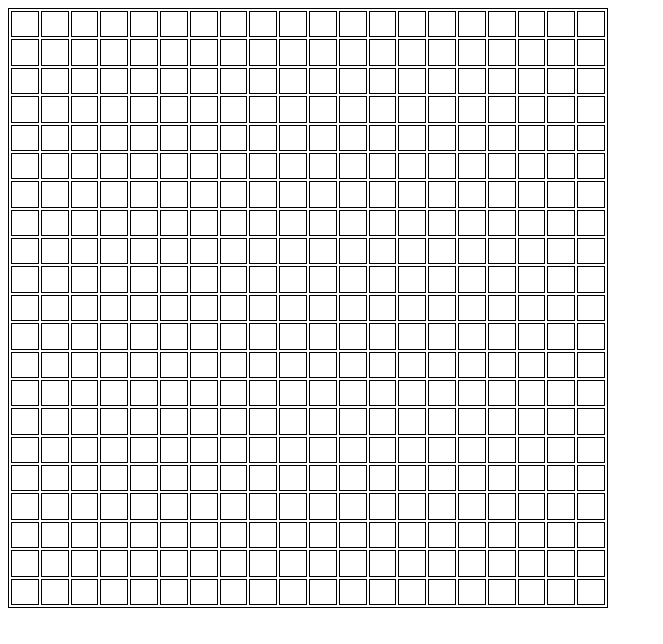
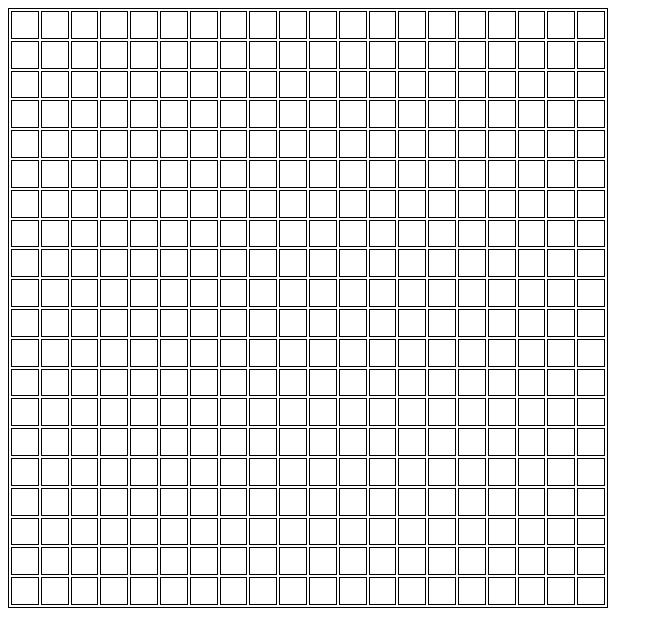
Before and after one commit to mouad13/Jeu_de_la_vie, a website: page public/index.html in a window 1280 px wide. Shown: the whole page, without its empty margins (0-663 px from the left). Drawn offline with nearby package versions, Linux system fonts and the light colour scheme.

Commit message:
Modif tableau

```diff
--- a/public/app.js
+++ b/public/app.js
@@ -0,0 +1,7 @@
+
+for (var i = 0; i < 20; i++) {
+	$("#table").append('<tr data-row="'+i+'"></tr>');
+	for (var j = 0; j < 20; j++) {
+		$("#table tr:last-child").append('<td data-row="'+j+'"data-column="'+j+'" ></td>');
+	}
+}
--- a/public/index.html
+++ b/public/index.html
@@ -6,49 +6,9 @@
 </head>
 <body>
 <table id="table">
-	<tr><td></td><td></td><td></td><td></td><td></td><td></td><td></td><td></td><td></td><td></td><td></td><td></td><td></td><td></td><td></td><td></td><td></td><td></td><td></td><td></td></tr>
 
-	<tr><td></td><td></td><td></td><td></td><td></td><td></td><td></td><td></td><td></td><td></td><td></td><td></td><td></td><td></td><td></td><td></td><td></td><td></td><td></td><td></td></tr>
-
-	<tr><td></td><td></td><td></td><td></td><td></td><td></td><td></td><td></td><td></td><td></td><td></td><td></td><td></td><td></td><td></td><td></td><td></td><td></td><td></td><td></td></tr>
-
-	<tr><td></td><td></td><td></td><td></td><td></td><td></td><td></td><td></td><td></td><td></td><td></td><td></td><td></td><td></td><td></td><td></td><td></td><td></td><td></td><td></td></tr>
-
-	<tr><td></td><td></td><td></td><td></td><td></td><td></td><td></td><td></td><td></td><td></td><td></td><td></td><td></td><td></td><td></td><td></td><td></td><td></td><td></td><td></td></tr>
-
-	<tr><td></td><td></td><td></td><td></td><td></td><td></td><td></td><td></td><td></td><td></td><td></td><td></td><td></td><td></td><td></td><td></td><td></td><td></td><td></td><td></td></tr>
-
-	<tr><td></td><td></td><td></td><td></td><td></td><td></td><td></td><td></td><td></td><td></td><td></td><td></td><td></td><td></td><td></td><td></td><td></td><td></td><td></td><td></td></tr>
-
-	<tr><td></td><td></td><td></td><td></td><td></td><td></td><td></td><td></td><td></td><td></td><td></td><td></td><td></td><td></td><td></td><td></td><td></td><td></td><td></td><td></td></tr>
-
-	<tr><td></td><td></td><td></td><td></td><td></td><td></td><td></td><td></td><td></td><td></td><td></td><td></td><td></td><td></td><td></td><td></td><td></td><td></td><td></td><td></td></tr>
-
-	<tr><td></td><td></td><td></td><td></td><td></td><td></td><td></td><td></td><td></td><td></td><td></td><td></td><td></td><td></td><td></td><td></td><td></td><td></td><td></td><td></td></tr>
-
-	<tr><td></td><td></td><td></td><td></td><td></td><td></td><td></td><td></td><td></td><td></td><td></td><td></td><td></td><td></td><td></td><td></td><td></td><td></td><td></td><td></td></tr>
-
-	<tr><td></td><td></td><td></td><td></td><td></td><td></td><td></td><td></td><td></td><td></td><td></td><td></td><td></td><td></td><td></td><td></td><td></td><td></td><td></td><td></td></tr>
-
-	<tr><td></td><td></td><td></td><td></td><td></td><td></td><td></td><td></td><td></td><td></td><td></td><td></td><td></td><td></td><td></td><td></td><td></td><td></td><td></td><td></td></tr>
-
-	<tr><td></td><td></td><td></td><td></td><td></td><td></td><td></td><td></td><td></td><td></td><td></td><td></td><td></td><td></td><td></td><td></td><td></td><td></td><td></td><td></td></tr>
-
-	<tr><td></td><td></td><td></td><td></td><td></td><td></td><td></td><td></td><td></td><td></td><td></td><td></td><td></td><td></td><td></td><td></td><td></td><td></td><td></td><td></td></tr>
-
-	<tr><td></td><td></td><td></td><td></td><td></td><td></td><td></td><td></td><td></td><td></td><td></td><td></td><td></td><td></td><td></td><td></td><td></td><td></td><td></td><td></td></tr>
-
-	<tr><td></td><td></td><td></td><td></td><td></td><td></td><td></td><td></td><td></td><td></td><td></td><td></td><td></td><td></td><td></td><td></td><td></td><td></td><td></td><td></td></tr>
-
-	<tr><td></td><td></td><td></td><td></td><td></td><td></td><td></td><td></td><td></td><td></td><td></td><td></td><td></td><td></td><td></td><td></td><td></td><td></td><td></td><td></td></tr>
-
-	<tr><td></td><td></td><td></td><td></td><td></td><td></td><td></td><td></td><td></td><td></td><td></td><td></td><td></td><td></td><td></td><td></td><td></td><td></td><td></td><td></td></tr>
-
-	<tr><td></td><td></td><td></td><td></td><td></td><td></td><td></td><td></td><td></td><td></td><td></td><td></td><td></td><td></td><td></td><td></td><td></td><td></td><td></td><td></td></tr>
-
-	<tr><td></td><td></td><td></td><td></td><td></td><td></td><td></td><td></td><td></td><td></td><td></td><td></td><td></td><td></td><td></td><td></td><td></td><td></td><td></td><td></td></tr>
 </table>
+<script type="text/javascript" src="../node_modules/jquery/dist/jquery.js"></script>
 <script type="text/javascript" src="app.js"></script>
-<script type="text/javascript" src="../node_modules/jquery/dist/jquery.js"></script>
 </body>
 </html>
```
